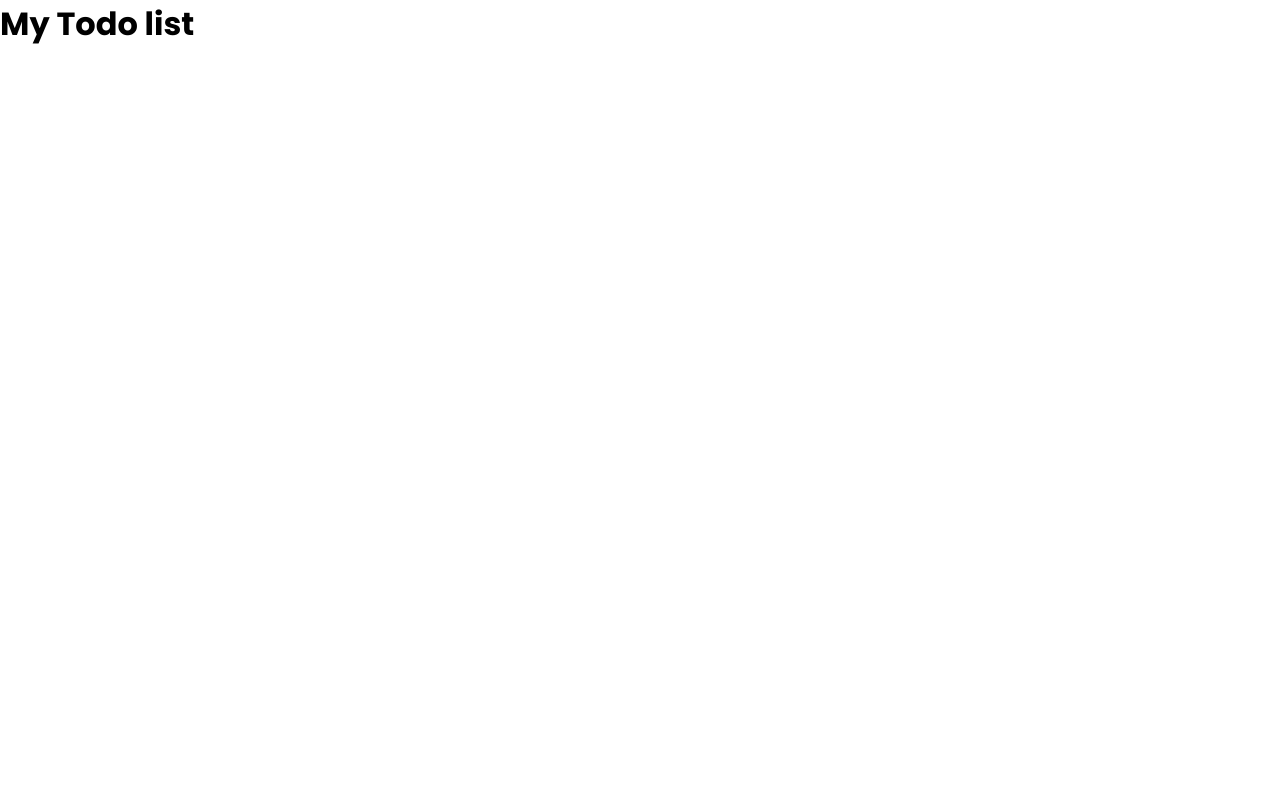
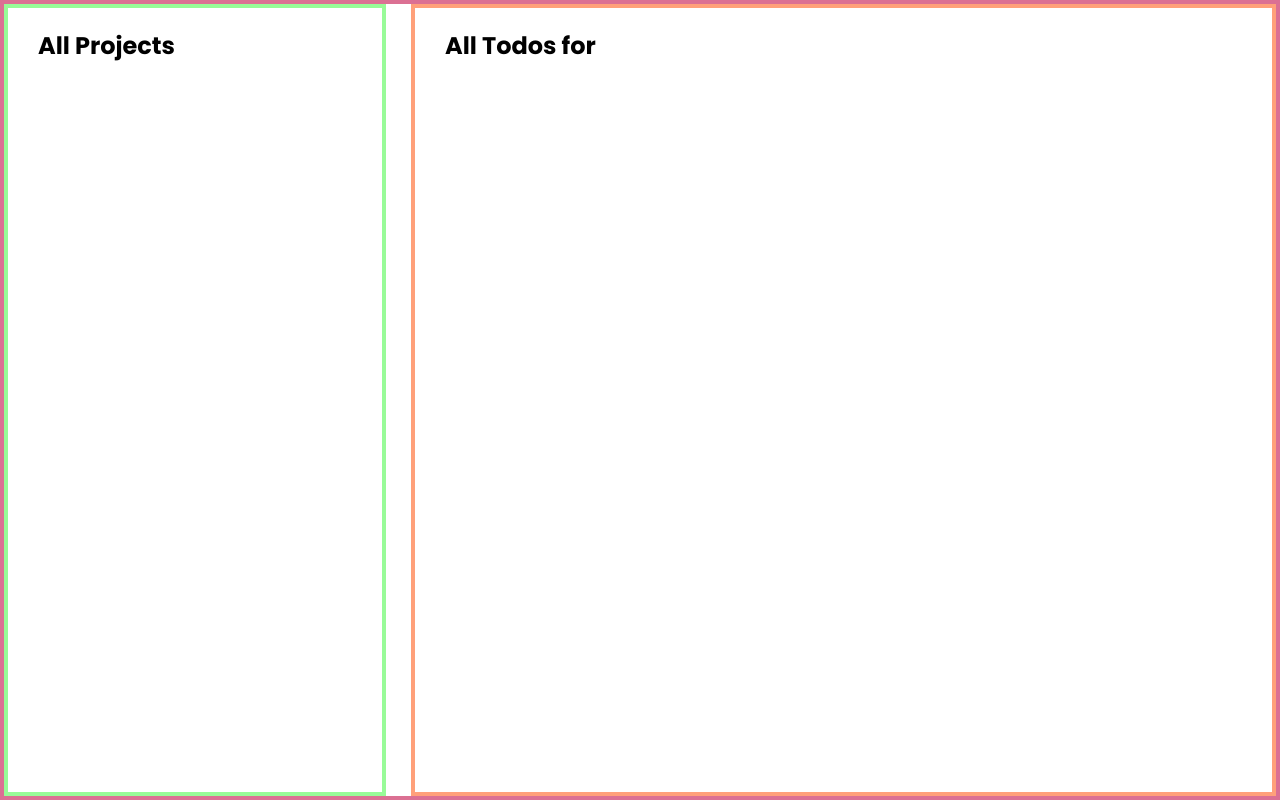
Before and after one commit to amita-roy/Task-Todo, a website built with webpack: page dist/index.html in a window 1280 px wide. Built offline with nearby package versions, Linux system fonts and the light colour scheme.

Commit message:
Add basic layout for project

```diff
--- a/src/assets/style.css
+++ b/src/assets/style.css
@@ -36,3 +36,30 @@ body {
   font-weight: 400;
   font-style: normal;
 }
+
+.container {
+  display: flex;
+  justify-content: space-between;
+  border: 4px solid palevioletred;
+  height: 100vh;
+}
+
+#projectsContainer {
+  border: 4px solid palegreen;
+  width: 30%;
+}
+
+#projectsContainer,
+#todosContainer {
+  padding: 20px 30px;
+}
+
+#todosContainer {
+  border: 4px solid lightsalmon;
+  width: 68%;
+}
+
+.projects,
+.todos {
+  list-style: none;
+}
```
Also changed, not shown: dist/index.html, src/components/app.js (added), src/components/project.js (added), src/components/todo.js (added).
